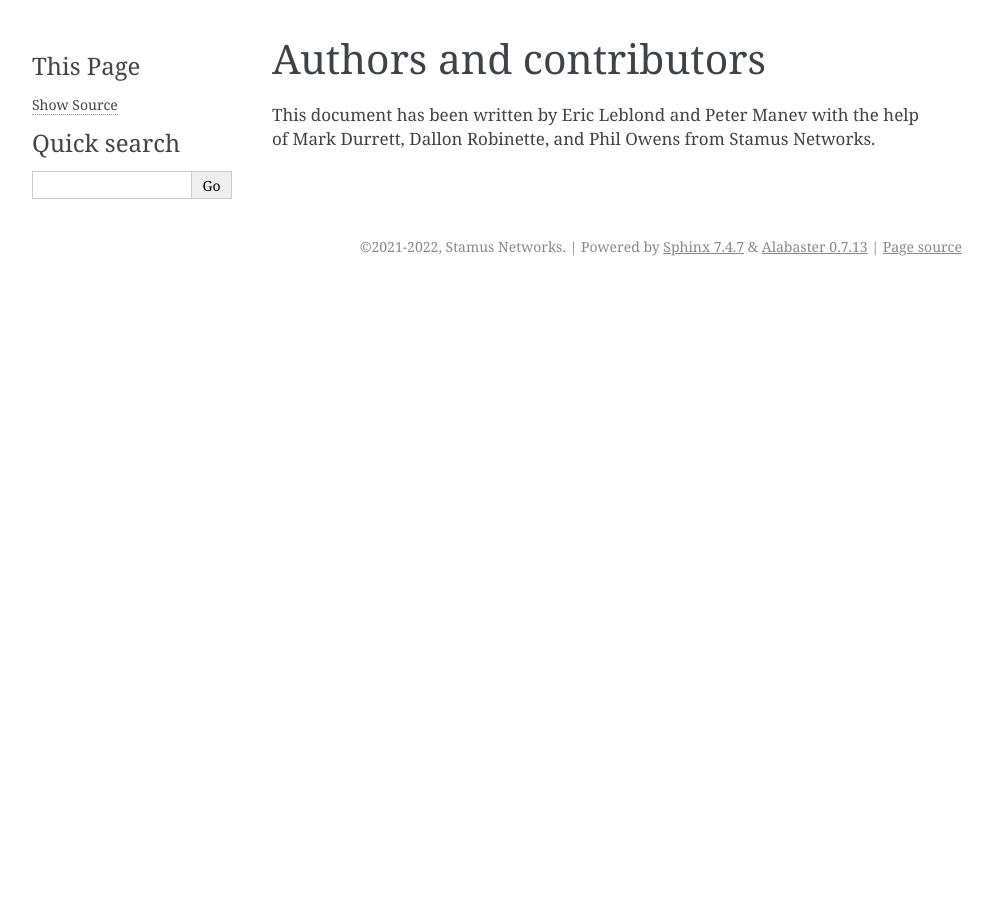
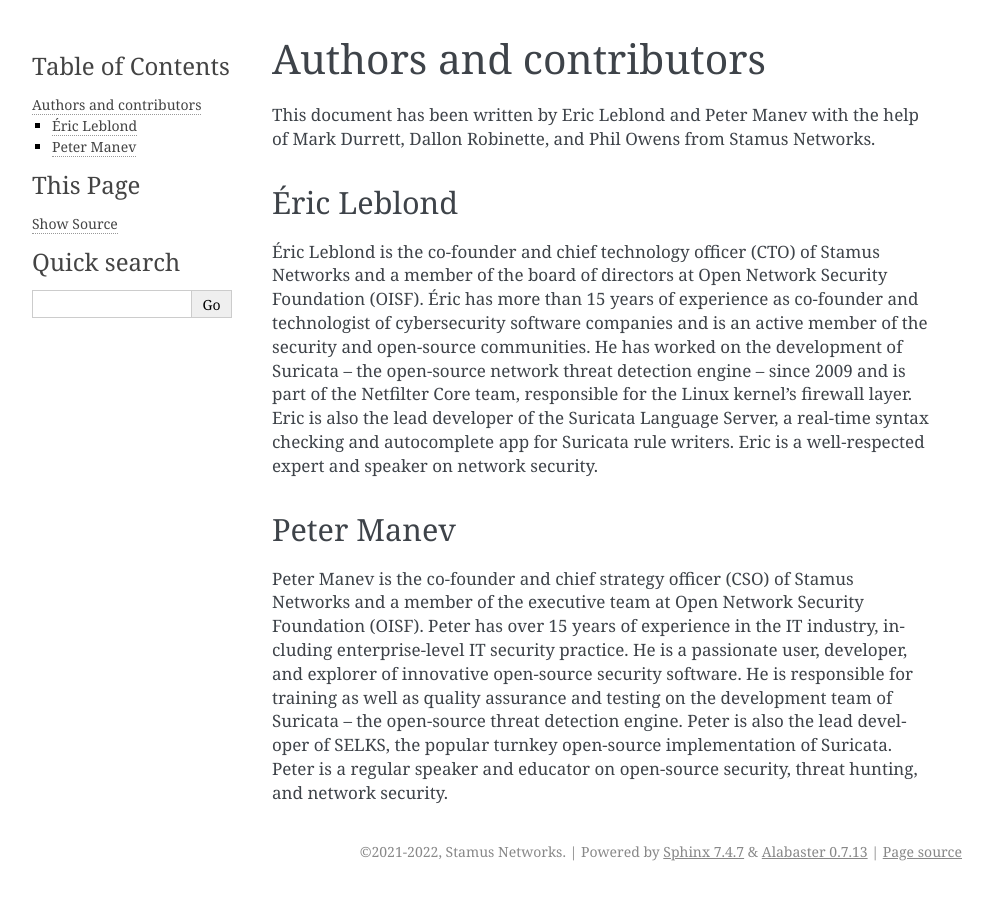
Before and after one commit to StamusNetworks/suricata-4-analysts, a Sphinx documentation site: the page built from source/authors.rst, in a window 1280 px wide. Shown: the whole page, without its empty margins (148-1141 px from the left). Built offline with Sphinx 7.4.7, drawn with Linux system fonts in a browser that asks for light colours.

Commit message:
authors: add text for main authors

```diff
--- a/source/authors.rst
+++ b/source/authors.rst
@@ -2,3 +2,14 @@
 ========================
 
 This document has been written by Eric Leblond and Peter Manev with the help of Mark Durrett, Dallon Robinette, and Phil Owens from Stamus Networks.
+
+Éric Leblond
+------------
+
+Éric Leblond is the co-founder and chief technology officer (CTO) of Stamus Networks and a member of the board of directors at Open Network Security Foundation (OISF). Éric has more than 15 years of experience as co-founder and technologist of cybersecurity software companies and is an active member of the security and open-source communities. He has worked on the development of Suricata – the open-source network threat detection engine – since 2009 and is part of the Netfilter Core team, responsible for the Linux kernel's firewall layer. Eric is also the lead developer of the Suricata Language Server, a real-time syntax checking and autocomplete app for Suricata rule writers. Eric is a well-respected expert and speaker on network security.
+
+
+Peter Manev
+-----------
+
+Peter Manev is the co-founder and chief strategy officer (CSO) of Stamus Networks and a member of the executive team at Open Network Security Foundation (OISF). Peter has over 15 years of experience in the IT industry, including enterprise-level IT security practice. He is a passionate user, developer, and explorer of innovative open-source security software. He is responsible for training as well as quality assurance and testing on the development team of Suricata – the open-source threat detection engine. Peter is also the lead developer of SELKS, the popular turnkey open-source implementation of Suricata. Peter is a regular speaker and educator on open-source security, threat hunting, and network security.
```
